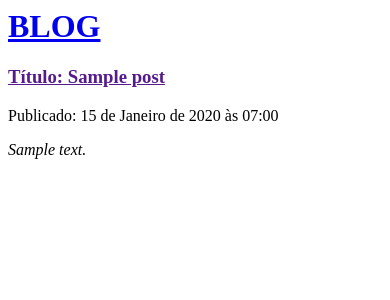
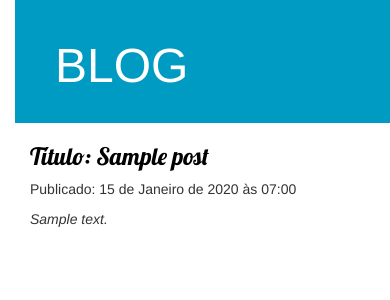
Before and after one commit to pedrolporto/meu_primeiro_blog, a Django app: page / in a window 390 px wide. Shown: the top 300 px of the page. Run offline with Django 4.2, Linux system fonts and the light colour scheme; tables that the repository leaves empty hold one stand-in row (values such as "Sample post"); some libraries are stand-ins or nearby versions.

Commit message:
Melhorias no layout e adição de links para detalhes do post.

```diff
--- /dev/null
+++ b/meusite/blog/static/css/blog.css
@@ -0,0 +1,55 @@
+h1 a, h2 a {
+    color: #003461;
+}
+
+h3 a {
+    font-family: 'Lobster';
+}
+
+body {
+    padding-left: 15px;
+}
+
+.page_header{
+    background-color: rgb(0, 155, 194);
+    margin-top: 0;
+    padding: 20px 20px 20px 40px;
+}
+
+
+.page_header h1, .page_header h1 a, .page_header h1 a:visited, .page_header h1 a:active {
+    color: #ffffff;
+    font-size: 36pt;
+    text-decoration: none;
+}
+
+.content {
+    margin-left: 40px;
+}
+
+.date {
+    color: #828282;
+}
+
+.save {
+    float: right;
+}
+
+.post_form textarea, .post_form input {
+    width: 100%;
+}
+
+.top_menu, .top_menu:hover, .top_menu:visited {
+    color: #ffffff;
+    float: right;
+    font-size: 26pt;
+    margin-right: 20px;
+}
+
+.post {
+    margin-bottom: 70px;
+}
+
+.post h3 a, .post h3 a:visited {
+    color: #000000;
+}
--- /dev/null
+++ b/meusite/blog/templates/blog/base.html
@@ -0,0 +1,25 @@
+{% load static %}
+<html>
+    <head>
+        <link rel="stylesheet" href="{% static 'css/blog.css' %}">
+        <link rel="stylesheet" href="//maxcdn.bootstrapcdn.com/bootstrap/3.2.0/css/bootstrap.min.css">
+        <link rel="stylesheet" href="//maxcdn.bootstrapcdn.com/bootstrap/3.2.0/css/bootstrap-theme.min.css">
+        <link href="//fonts.googleapis.com/css?family=Lobster&subset=latin,latin-ext" rel="stylesheet" type="text/css">
+        <title>
+            Meu BLOG
+        </title>
+    </head>
+    <body>
+        <div class="page_header">
+            <h1><a href="/">BLOG</a></h1>
+        </div>
+        <div class="content container">
+            <div class="row">
+                <div class="col-md-8">
+                    {% block content %}
+                    {% endblock %}
+                </div>
+            </div>
+        </div>
+    </body>
+</html>
--- a/meusite/blog/templates/blog/listar_post.html
+++ b/meusite/blog/templates/blog/listar_post.html
@@ -1,41 +1,11 @@
-<html>
-    <head>
-        <title>
-            Meu BLOG
-        </title>
-    </head>
-    <body>
-        <div>
-            <h1><a href="/">BLOG</a></h1>
+{% extends 'blog/base.html' %}
+
+{% block content %}
+    {% for post in posts %}
+        <div class="post">
+            <h3><a href="{% url 'detalhe_post' pk=post.pk %}">Título: {{ post.titulo }}</a></h3>
+            <p>Publicado: {{ post.data_publicacao }}</p>
+            <em>{{ post.texto }}</em>
         </div>
-        <!-- <div>
-            <pre>
-            {{ posts }}
-            </br>
-            {% for post in posts %}
-                </br>
-                {{post}}
-            {% endfor %}
-            </pre>
-        </div> -->
-        {% for post in posts %}
-            <div>
-                <h3><a href="">Título: {{ post.titulo }}</a></h3>
-                <p>Publicado: {{ post.data_publicacao }}</p>
-                <em>{{ post.texto }}</em>
-            </div>
-        {% endfor %}
-        <!-- <div>
-            <h1>Primeiramente</h1>
-            <h2><a href="">Meu primeiro post</a></h2>
-            <p>publicado: 01.01.2024, 9:58</p>
-            <em>Lorem ipsum dolor sit amet, consectetur adipiscing elit. Ut ut congue est. Morbi egestas justo tempor mi laoreet posuere. Pellentesque habitant morbi tristique senectus et netus et malesuada fames ac turpis egestas. Phasellus laoreet arcu risus, vitae porttitor urna vulputate quis. Fusce faucibus sapien lorem. Proin laoreet venenatis lorem id porttitor. Cras cursus nec mi in gravida. Suspendisse mi arcu, feugiat in nulla eu, fringilla aliquet quam. Orci varius natoque penatibus et magnis dis parturient montes, nascetur ridiculus mus. Aenean sit amet nibh eu sapien placerat molestie. Mauris auctor vulputate tellus, ac pulvinar augue porta ac. Integer pulvinar quam augue, aliquet volutpat nunc fermentum ac. Pellentesque mattis odio in massa scelerisque, in auctor nisl aliquet. Duis eu rhoncus dui. Pellentesque mollis eget mauris vel lacinia. </em>
-        </div>
-        <div>
-            <h1>Em segundo lugar</h1>
-            <h2><a href="">Meu segundo post</a></h2>
-            <p>publicado: 01.01.2024, 10:01</p>
-            <em>Aliquam imperdiet, metus ac ultricies pellentesque, mauris mauris aliquam nibh, quis tincidunt odio magna sed massa. Quisque sodales quam non nulla tempor, at sagittis augue dictum. Integer iaculis sem eu finibus venenatis. Etiam ornare mattis sagittis. Morbi pellentesque nec erat a rutrum. Praesent vulputate mattis nisi ac viverra. Nunc condimentum sollicitudin quam, vel rhoncus ante aliquet eget. Nulla eget facilisis quam. Phasellus et ex leo. Curabitur rutrum quam ante, vitae fermentum orci posuere eu. Fusce rhoncus nisl ac tincidunt varius. Nulla blandit nec tellus vel porta. Integer tempor metus augue, quis vulputate diam luctus nec. Aenean euismod diam a lorem faucibus gravida. Pellentesque laoreet dui vel dolor tempor, eget convallis ipsum eleifend. Maecenas ac sagittis orci. </em>
-        </div> -->
-    </body>
-</html>
+    {% endfor %}
+{% endblock %}
--- a/meusite/blog/urls.py
+++ b/meusite/blog/urls.py
@@ -3,4 +3,5 @@ from . import views
 
 urlpatterns = [
     path('', views.listar_post, name='listar_post'),
+    path('post/<int:pk>/', views.detalhe_post, name='detalhe_post'),
 ]
--- a/meusite/blog/views.py
+++ b/meusite/blog/views.py
@@ -1,4 +1,4 @@
-from django.shortcuts import render
+from django.shortcuts import render, get_object_or_404
 from django.utils import timezone
 from .models import Post
 
@@ -7,3 +7,7 @@ from .models import Post
 def listar_post(request):
     posts = Post.objects.filter(data_publicacao__lte=timezone.now()).order_by('data_publicacao')
     return render(request, 'blog/listar_post.html', {'posts': posts})
+
+def detalhe_post(request,pk):
+    post =  get_object_or_404(Post, pk=pk)
+    return render(request, 'blog/detalhe_post.html',{'post':post})
```
Also changed, not shown: meusite/blog/templates/blog/detalhe_post.html (added, +13 -0 lines).
